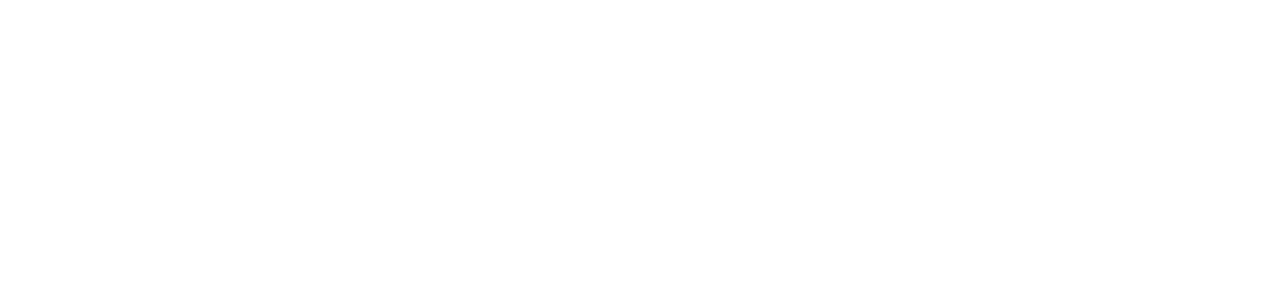
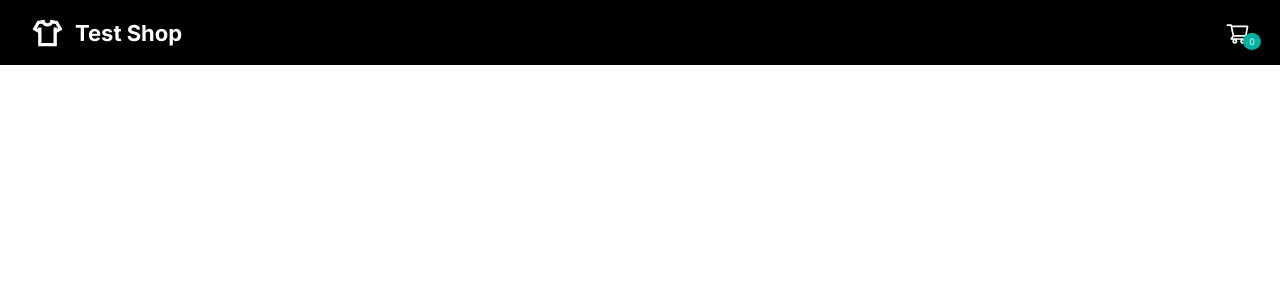
Before and after one commit to finndied/test-shop, a React (Create React App) app: page / in a window 1280 px wide. Shown: the top 300 px of the page. Built offline with nearby package versions, Linux system fonts and the light colour scheme; the HTML template or start-up script is replaced by a standard one.

Commit message:
layout header

```diff
--- a/package.json
+++ b/package.json
@@ -8,6 +8,7 @@
     "@testing-library/user-event": "^13.5.0",
     "react": "^18.2.0",
     "react-dom": "^18.2.0",
+    "react-icons": "^4.8.0",
     "react-scripts": "5.0.1",
     "sass": "^1.62.0",
     "web-vitals": "^2.1.4"
--- a/src/App.js
+++ b/src/App.js
@@ -1,6 +1,8 @@
+import Header from "./components/Header"
+
 function App() {
 	return <div className='App'>
-
+    <Header/>
   </div>
 }
 
--- /dev/null
+++ b/src/components/Header.jsx
@@ -0,0 +1,22 @@
+import React from 'react'
+
+import {AiOutlineShoppingCart} from 'react-icons/ai'
+
+const Header = () => {
+	return (
+		<header>
+			<div className='headerLeft'>
+				<img src='images/logo.svg' width='35px' alt='logo' />
+				<h3>Test Shop</h3>
+			</div>
+			<div className='headerRight'>
+            <div className='cart'>
+            <AiOutlineShoppingCart/>
+            <span class='cartCount'>0</span>
+            </div>
+         </div>
+		</header>
+	)
+}
+
+export default Header
--- a/src/index.scss
+++ b/src/index.scss
@@ -133,3 +133,47 @@
 	-moz-osx-font-smoothing: grayscale;
 	background-color: rgb(255, 255, 255);
 }
+
+header {
+	background-color: #000000;
+	position: fixed;
+	display: flex;
+	z-index: 100;
+	width: 100%;
+	justify-content: space-between;
+	align-items: center;
+	padding: 15px 0;
+
+	.headerLeft {
+		font-size: 22px;
+		font-weight: 700;
+		color: white;
+		display: flex;
+		align-items: center;
+	}
+	img {
+		margin: 0px 10px 0px 30px;
+	}
+
+	.headerRight {
+		display: flex;
+		.cart {
+			margin-top: 5px;
+			cursor: pointer;
+			color: #ffffff;
+			font-size: 25px;
+			margin-right: 30px;
+			position: relative;
+			.cartCount {
+				position: absolute;
+				top: 12px;
+				right: -11px;
+				background-color: #00b1a3;
+				color: white;
+				border-radius: 50%;
+				padding: 4px 6px;
+				font-size: 9px;
+			}
+		}
+	}
+}
```
Also changed, not shown: public/images/logo.svg (added), 1 other file (tests, documents, lock files or other folders).
